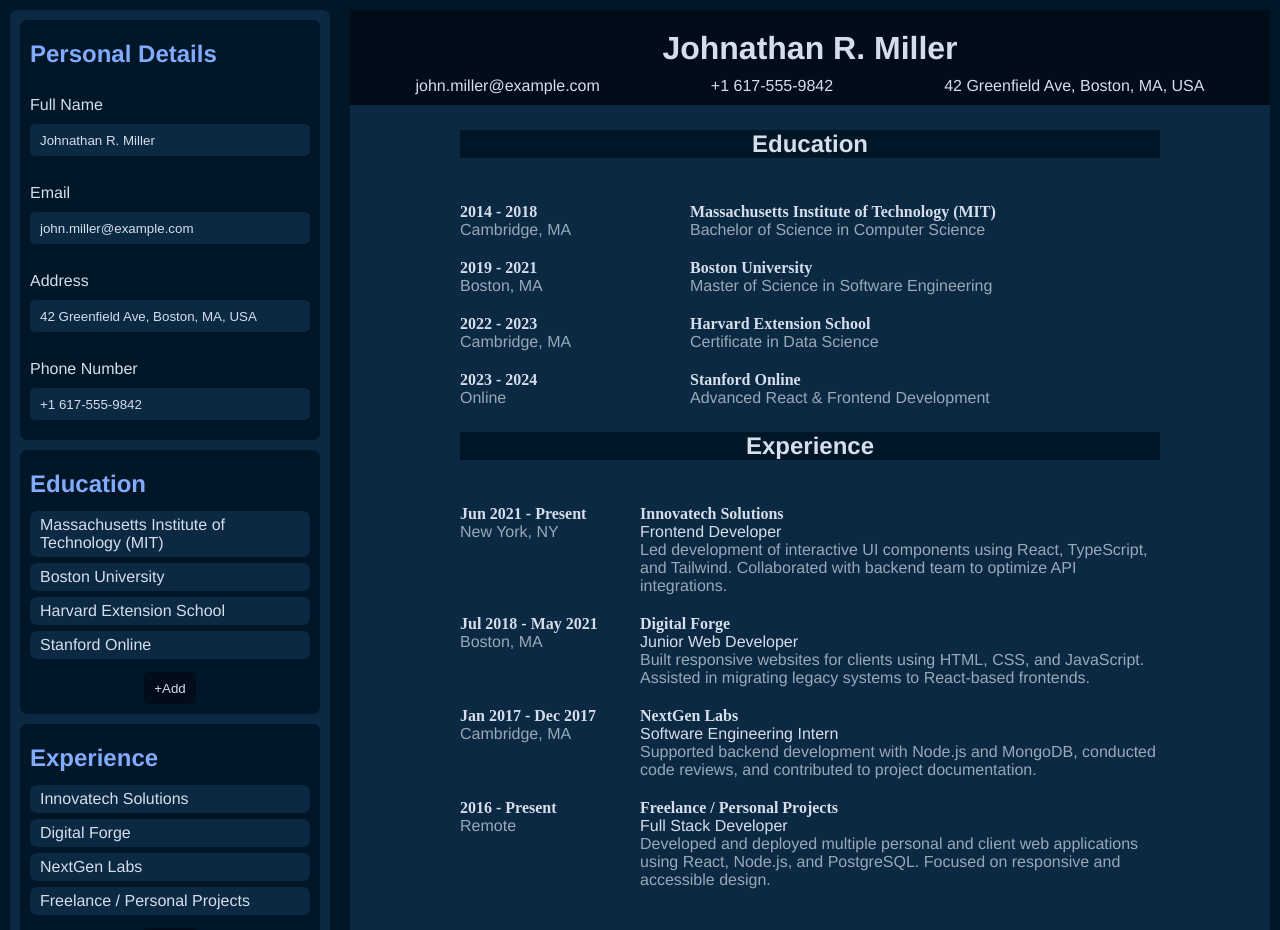
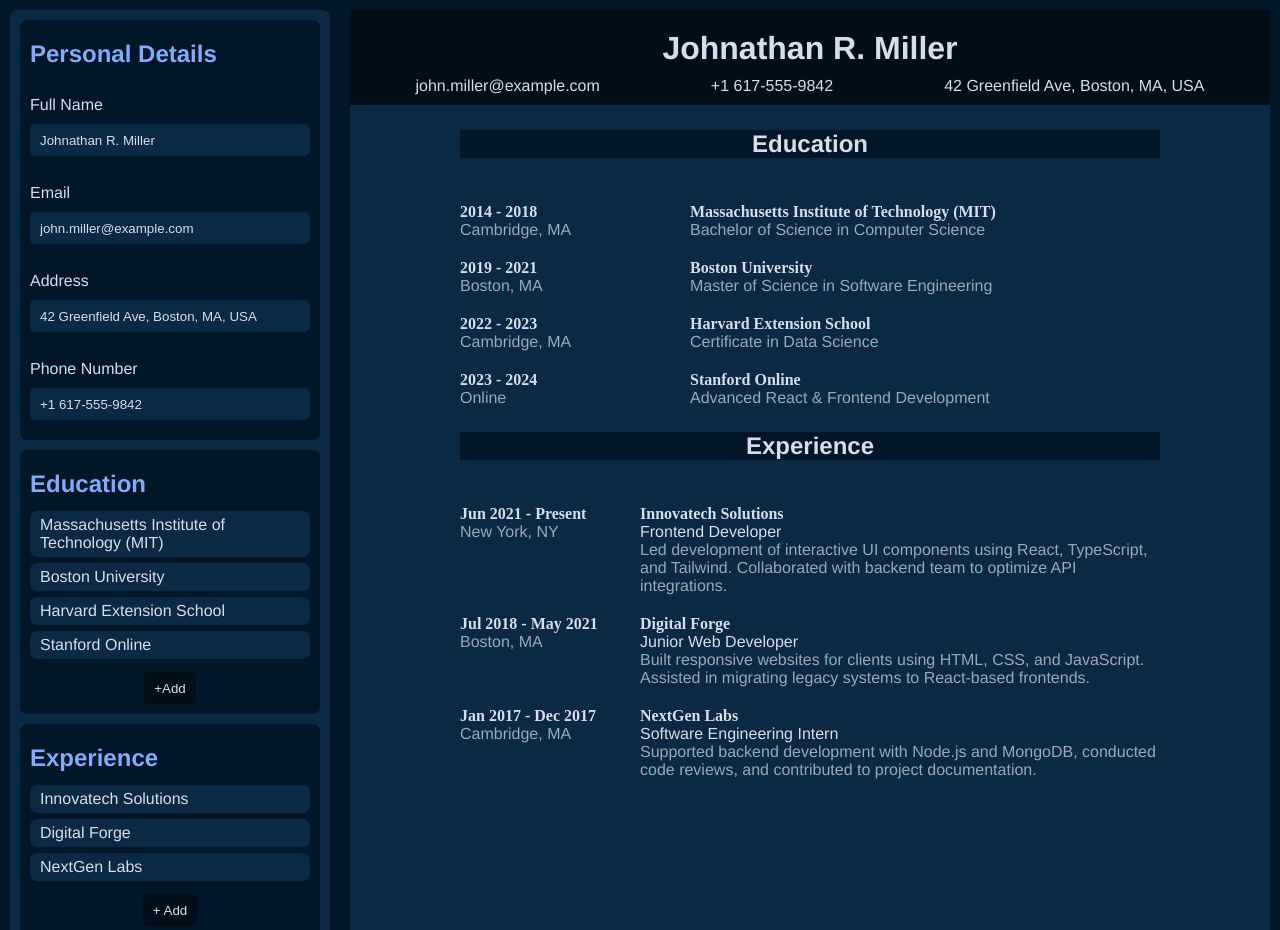
Before and after one commit to golam71/odin-cv-app, a React (Vite) app: page / in a window 1280 px wide. Shown: the top 930 px of the page. Built offline with nearby package versions, Linux system fonts and the light colour scheme.

Commit message:
♻️ Refactor code structure for improved readability and maintainability

```diff
--- a/src/App.jsx
+++ b/src/App.jsx
@@ -122,15 +122,6 @@
       Description:
         "Supported backend development with Node.js and MongoDB, conducted code reviews, and contributed to project documentation.",
     },
-    {
-      "Company Name": "Freelance / Personal Projects",
-      "Position Title": "Full Stack Developer",
-      "Start Date": "2016",
-      "End Date": "Present",
-      Location: "Remote",
-      Description:
-        "Developed and deployed multiple personal and client web applications using React, Node.js, and PostgreSQL. Focused on responsive and accessible design.",
-    },
   ]);
   const [expFormData, setExpFormData] = useState({ ...expdata });
   const [expEditMode, setExpEditMode] = useState(false);
```
Also changed, not shown: public/image.png (added), 1 other file (tests, documents, lock files or other folders).
